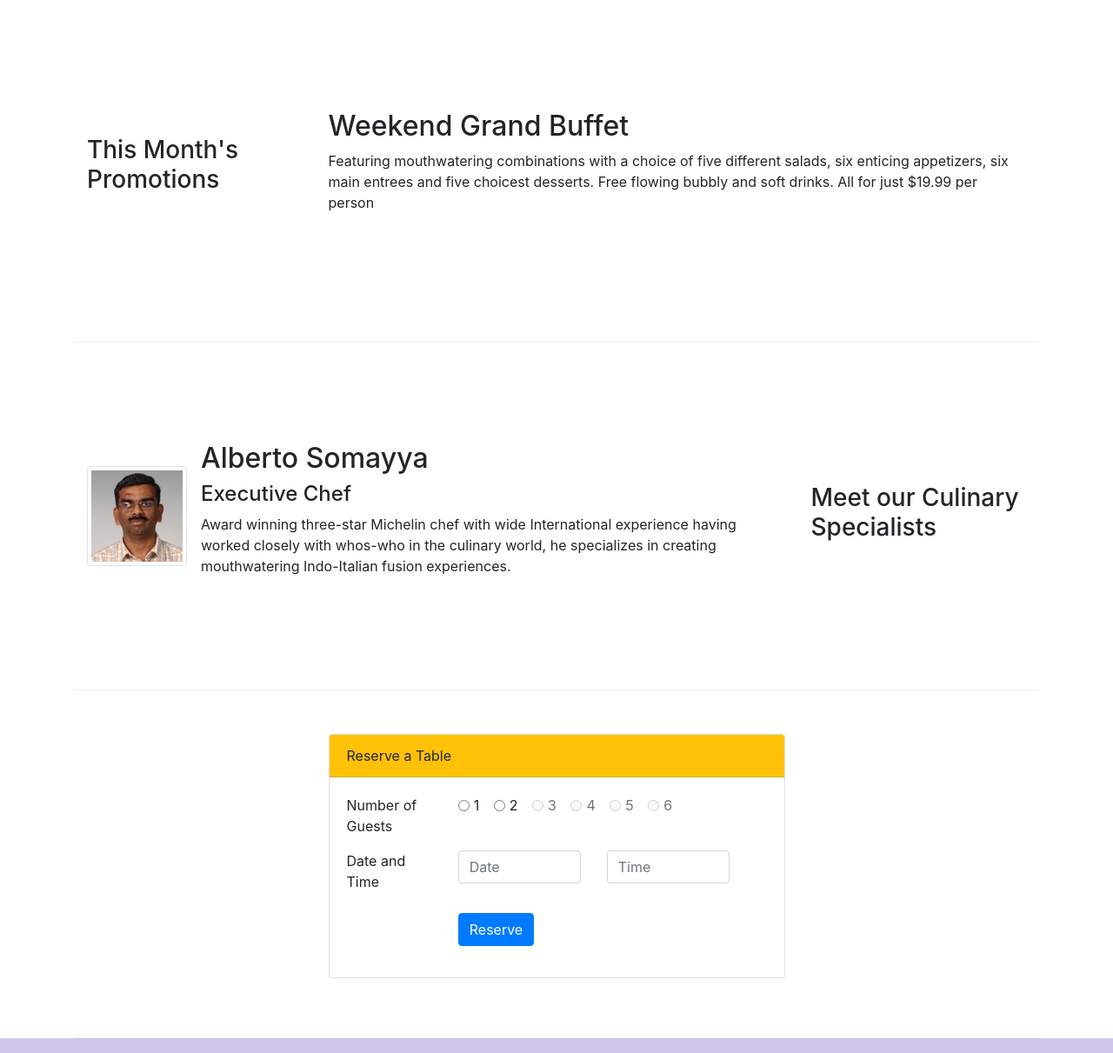
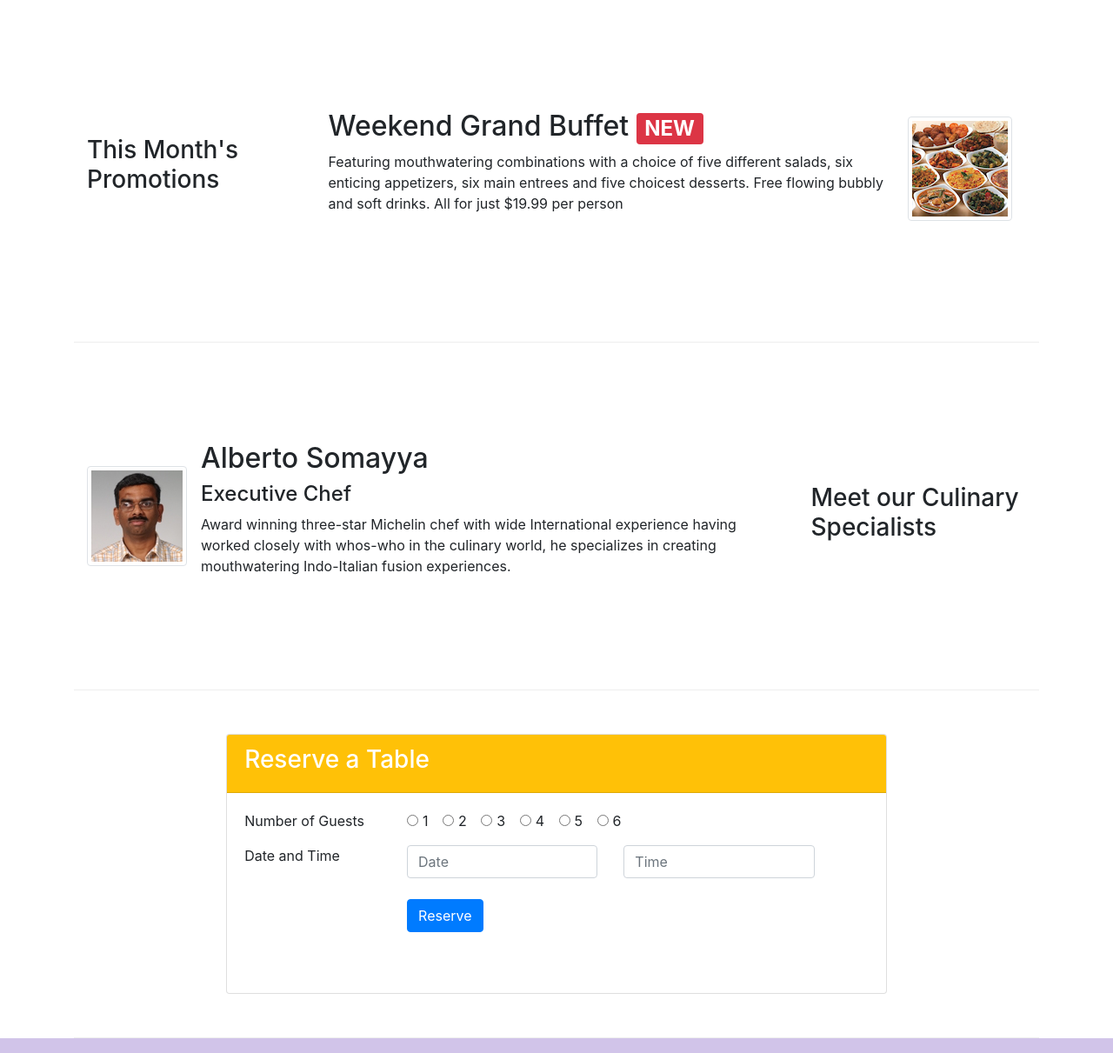
Before and after one commit to ctir006/Bootstrap4, a website: page index.html in a window 1280 px wide. Shown: the part 740-1951 px from the top of the page at 87% size. Drawn offline with nearby package versions, Linux system fonts and the light colour scheme.

Commit message:
Assignment-2

```diff
--- a/index.html
+++ b/index.html
@@ -41,9 +41,9 @@
                 <div class="col-12 col-sm-3 align-self-center">
                     <img src="img/logo.png" class="img-fluid">
                 </div>
-                <div class="col-12 col-sm-3 align-self-center">
-                    <button type="button" class="btn btn-warning btn-lg">Reserver Table</button>
-                </a>
+                <div class="col-12 col-sm-3 align-self-center mt-3">
+                    <a href="#reserveTable"><button class="btn bg-warning btn-sm btn-block">Reserve Table</button></a>
+                </div>
            </div>
         </div>
     </header>
@@ -75,8 +75,18 @@
                 <h3>This Month's Promotions</h3>
             </div>
             <div class="col col-sm order-sm-last col-md">
-                <h2>Weekend Grand Buffet</h2>
-                <p>Featuring mouthwatering combinations with a choice of five different salads, six enticing appetizers, six main entrees and five choicest desserts. Free flowing bubbly and soft drinks. All for just $19.99 per person </p>
+                <div class="media">
+                    <div class="media-body">
+                        <h2>Weekend Grand Buffet <span class="badge badge-danger">NEW</span></h2>
+                        <p>
+                        Featuring mouthwatering combinations with a choice of five different salads,
+                        six enticing appetizers, six main entrees and five choicest desserts. Free flowing
+                        bubbly and soft drinks. All for just $19.99 per person
+                        </p>
+                    </div>
+                    <img class="d-flex mr-3 img-thumbnail align-self-center"
+                         src="img/buffet.png" alt="buffet">
+                </div>
             </div>
 
 
@@ -103,19 +113,18 @@
                 </div>
             </div>
         </div>
-        <div class="row row-content align-self-center">
-            <div class="col-sm-6 offset-3">
+        <div class="row row-content justify-content-md-center" id="reserveTable">
             <div class="card">
-                    <div class="card-header bg-warning">
-                        Reserve a Table
+                <div class="card-header bg-warning text-white">
+                    <h3>Reserve a Table</h3>
                 </div>
                 <div class="card-body">
                     <form>
                         <div class="row">
-                                <div class="col col-sm-3">
+                            <div class="col-12 col-sm-3">
                                 Number of Guests
                             </div>
-                                <div class="col col-sm-9">
+                            <div class="col-12 col-sm-9">
                                 <div class="form-check form-check-inline">
                                     <input class="form-check-input" type="radio" name="inlineRadioOptions" id="inlineRadio1" value="option1">
                                     <label class="form-check-label" for="inlineRadio1">1</label>
@@ -125,19 +134,19 @@
                                     <label class="form-check-label" for="inlineRadio2">2</label>
                                 </div>
                                 <div class="form-check form-check-inline">
-                                        <input class="form-check-input" type="radio" name="inlineRadioOptions" id="inlineRadio3" value="option3" disabled>
+                                    <input class="form-check-input" type="radio" name="inlineRadioOptions" id="inlineRadio3" value="option3">
                                     <label class="form-check-label" for="inlineRadio3">3</label>
                                 </div>
                                 <div class="form-check form-check-inline">
-                                        <input class="form-check-input" type="radio" name="inlineRadioOptions" id="inlineRadio4" value="option4" disabled>
+                                    <input class="form-check-input" type="radio" name="inlineRadioOptions" id="inlineRadio4" value="option4">
                                     <label class="form-check-label" for="inlineRadio4">4</label>
                                 </div>
                                 <div class="form-check form-check-inline">
-                                        <input class="form-check-input" type="radio" name="inlineRadioOptions" id="inlineRadio5" value="option5" disabled>
+                                    <input class="form-check-input" type="radio" name="inlineRadioOptions" id="inlineRadio5" value="option5">
                                     <label class="form-check-label" for="inlineRadio5">5</label>
                                 </div>
                                 <div class="form-check form-check-inline">
-                                        <input class="form-check-input" type="radio" name="inlineRadioOptions" id="inlineRadio6" value="option6" disabled>
+                                    <input class="form-check-input" type="radio" name="inlineRadioOptions" id="inlineRadio6" value="option6">
                                     <label class="form-check-label" for="inlineRadio6">6</label>
                                 </div>
                             </div>
@@ -146,10 +155,10 @@
                             <div class="col-12 col-sm-3 mt-3">
                                 Date and Time
                             </div>
-                                <div class="col col-sm-4 mt-3">
+                            <div class="col-12 col-sm-4 mt-3">
                                 <input type="text" class="form-control" id="date" name="date" placeholder="Date">
                             </div>
-                                <div class="col col-sm-4 mt-3">
+                            <div class="col-12 col-sm-4 mt-3">
                                 <input type="text" class="form-control" id="time" name="time" placeholder="Time">
                             </div>
                         </div>
@@ -159,7 +168,6 @@
                             </div>
                         </div>
                     </form>
-                    </div>
                 </div>
             </div>
             </div>
```
Also changed, not shown: Assignment-2/Extra-small.png (added), Assignment-2/small-large-extralarge.png (added). Lines whose indentation alone changed are shown as unchanged.
